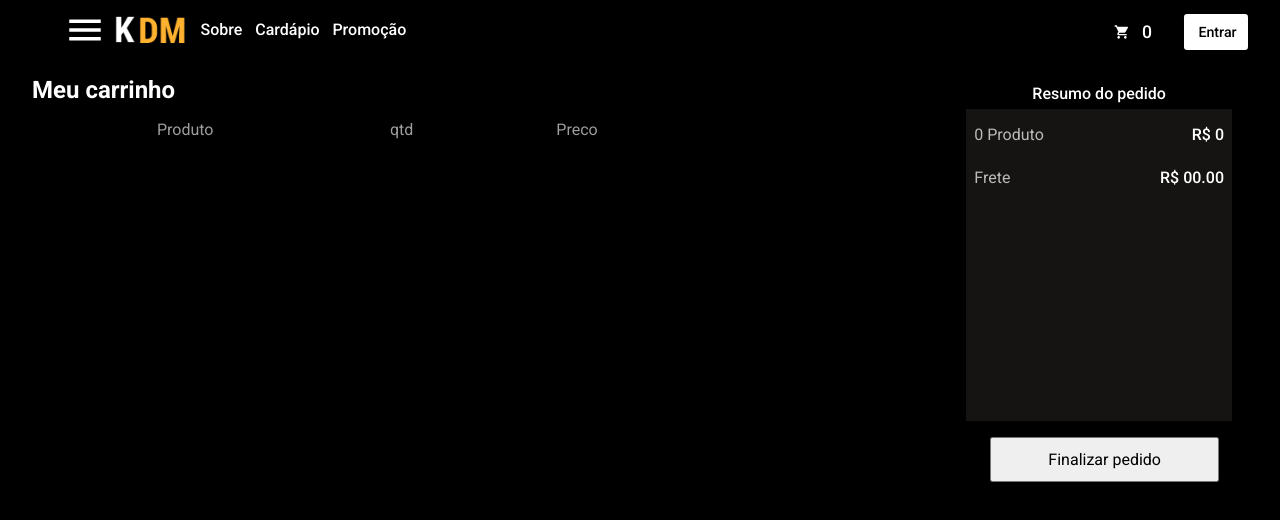
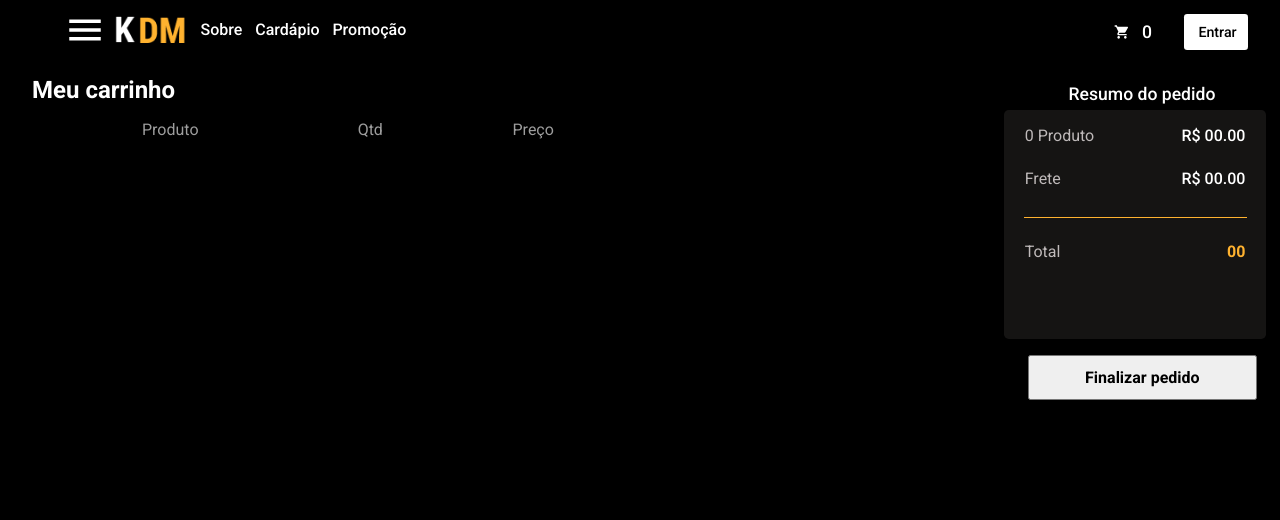
Before and after one commit to Cesarkrautiuk/hamburger-Reactjs, a React (Create React App) app: page /shoppingCart in a window 1280 px wide. Shown: the top 520 px of the page. Built offline with nearby package versions, Linux system fonts and the light colour scheme; a web font is replaced by a local one.

Commit message:
Shopping cart adjust

```diff
--- a/src/page/shoppingCart/index.tsx
+++ b/src/page/shoppingCart/index.tsx
@@ -60,8 +60,8 @@
               <tr>
                 <th></th>
                 <th>Produto</th>
-                <th>qtd</th>
-                <th>Preco</th>
+                <th>Qtd</th>
+                <th>Preço</th>
               </tr>
             </thead>
             <tbody>
@@ -94,10 +94,18 @@
           <H2SummaryPurchase>Resumo do pedido</H2SummaryPurchase>
           <BoxSummaryPurchase>
             <span>
-              <p>{`${cards.length} Produto`}</p> <p>R$ {total}</p>
+              <p>{`${cards.length} Produto`}</p>{" "}
+              <p>
+                R$ {total === 0 ? "00.00" : total.toString().padStart(3, "00")}
+              </p>
             </span>
             <span>
               <p>Frete</p> <p> R$ 00.00 </p>
+            </span>
+            <div />
+            <span>
+              <p>Total</p>{" "}
+              <p className="p"> {total.toString().padStart(2, "0")}</p>
             </span>
           </BoxSummaryPurchase>
           <Buttom>Finalizar pedido</Buttom>
--- a/src/page/shoppingCart/styled.ts
+++ b/src/page/shoppingCart/styled.ts
@@ -38,11 +38,12 @@
 `;
 export const ListShopping = styled.table`
   color: #fff;
-  width: 68%;
+  width: 60%;
   font-family: "Roboto", sans-serif;
   font-size: 1rem;
   margin-left: 2rem;
   border-collapse: collapse;
+  text-align: center;
   th {
     font-weight: 300;
     color: #9d9d9d;
@@ -51,7 +52,6 @@
     border-top: 1px solid #ffb22f;
     padding: 1rem;
     width: 20%;
-    text-align: center;
   }
   p {
     font-weight: 300;
@@ -74,7 +74,7 @@
       text-align: center;
       align-items: center;
       margin: 0;
-      width: 36%;
+      width: 30%;
     }
     span {
       font-size: 0.9rem;
@@ -95,6 +95,12 @@
 export const SummaryPurchase = styled.div`
   width: 22%;
   margin-right: 3rem;
+  margin: 0 auto;
+  @media (max-width: 500px) {
+    width: 92%;
+    height: 79%;
+    margin-top: 0.1rem;
+  }
 `;
 export const Buttom = styled.button`
   width: 14.3rem;
@@ -103,6 +109,13 @@
   font-family: "Roboto", sans-serif;
   font-size: 1rem;
   margin-left: 1.5rem;
+  font-weight: bold;
+  @media (max-width: 500px) {
+    width: 65%;
+    height: 3.5rem;
+    margin-left: 4.5rem;
+    font-size: 0.9rem;
+  }
 `;
 export const H2SummaryPurchase = styled.div`
   color: #fff;
@@ -111,26 +124,28 @@
   font-weight: 500;
   text-align: center;
   margin-bottom: 0.4rem;
+  font-size: 1.1rem;
 `;
 export const Img = styled.img`
   width: 100%;
   @media (max-width: 500px) {
-    width: 100%;
+    width: 90%;
   }
 `;
 
 export const BoxSummaryPurchase = styled.div`
-  width: 100%;
-  height: 30%;
+  width: 95%;
+  height: 22%;
   background: #151413;
   display: flex;
   flex-direction: column;
   gap: 0.5rem;
+  border-radius: 0.3rem;
   span {
     display: flex;
     justify-content: space-between;
-    margin-left: 0.5rem;
-    margin-right: 0.5rem;
+    margin-left: 1.3rem;
+    margin-right: 1.3rem;
     margin-top: 1rem;
     font-family: "Roboto", sans-serif;
     color: #bfbaba;
@@ -138,5 +153,20 @@
       color: #fff;
       font-weight: 500;
     }
+    .p {
+      color: #ffb22f;
+      font-weight: 600;
+    }
+  }
+  div {
+    width: 85%;
+    margin: 0 auto;
+    border-top: 0.1rem solid #ffb22f;
+    margin-top: 1.3rem;
+  }
+  @media (max-width: 500px) {
+    width: 87%;
+    height: 21%;
+    margin: 0 auto;
   }
 `;
```
